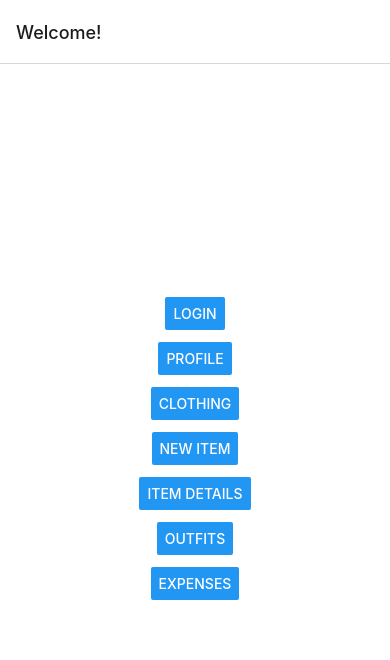
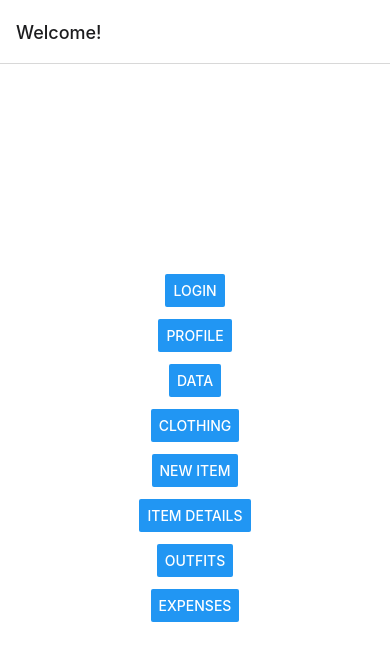
Before and after one commit to GitYaw/Voguify-GDSC, a React Native app: screen / in a window 390 px wide. Shown: the top 660 px of the page. Built offline with nearby package versions, Linux system fonts and the light colour scheme.

Commit message:
Allow access of data view
Data view is temporary, for the purposes of development

```diff
--- a/App.js
+++ b/App.js
@@ -9,6 +9,7 @@ import ExpensesView from './pages/ExpensesView';
 import LoginView from './pages/LoginView'
 import NewItemView from './pages/NewItemView'
 import ItemDetailsView from './pages/ItemDetailsView'
+import DataView from './pages/DataView'
 
 const Stack = createNativeStackNavigator();
 
@@ -19,6 +20,7 @@ export default function App() {
         <Stack.Screen name="Home" component={HomeScreen} options={{ title: 'Welcome!' }} />
         <Stack.Screen name="Login" component={LoginView} />
         <Stack.Screen name="Profile" component={ProfileView} />
+        <Stack.Screen name="Data" component={DataView} />
         <Stack.Screen name="Clothing" component={ClothingView} />
         <Stack.Screen name="NewItem" component={NewItemView} />
         <Stack.Screen name="ItemDetails" component={ItemDetailsView} />
@@ -52,6 +54,9 @@ const HomeScreen = ({ navigation }) => {
         <Button title="Profile" onPress={() => navigation.navigate('Profile')} />
       </View>
       <View style={styles.buttonContainer}>
+        <Button title="Data" onPress={() => navigation.navigate('Data')} />
+      </View>
+      <View style={styles.buttonContainer}>
         <Button title="Clothing" onPress={() => navigation.navigate('Clothing')} />
       </View>
       <View style={styles.buttonContainer}>
```
